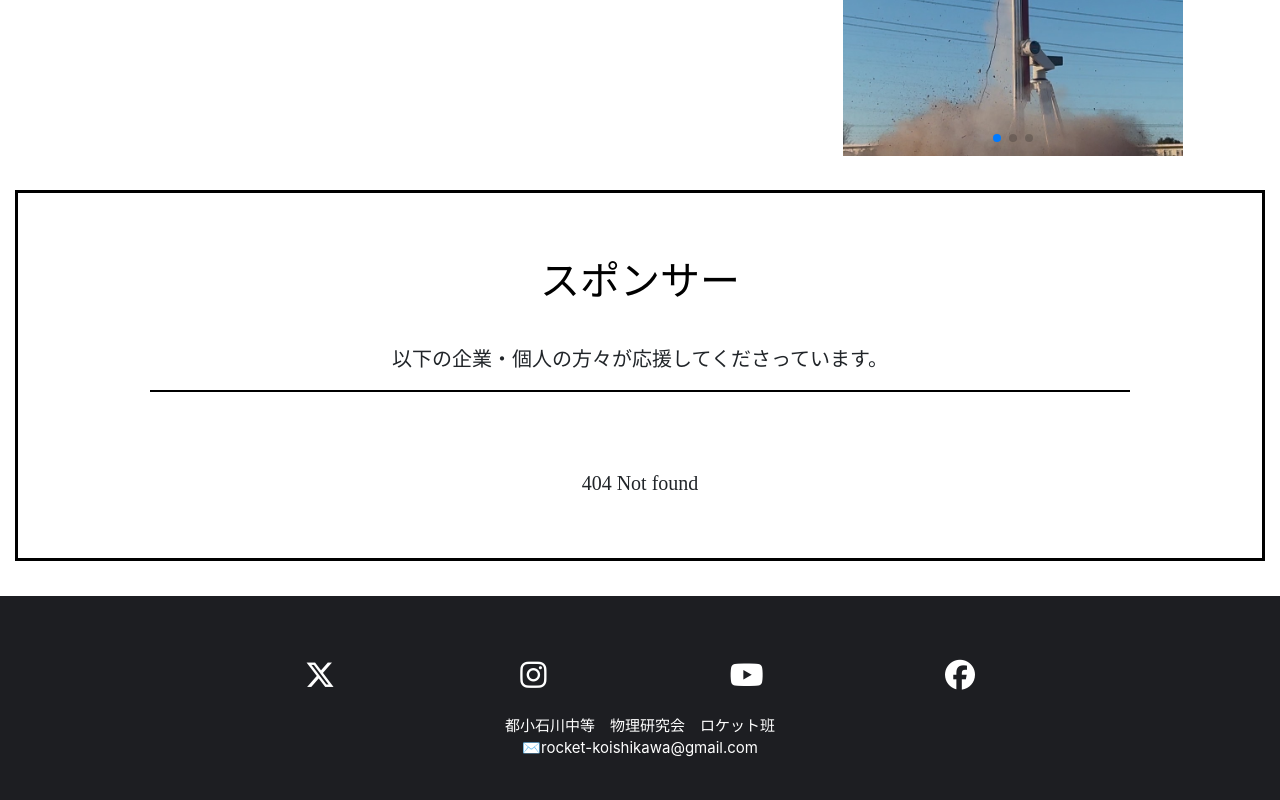
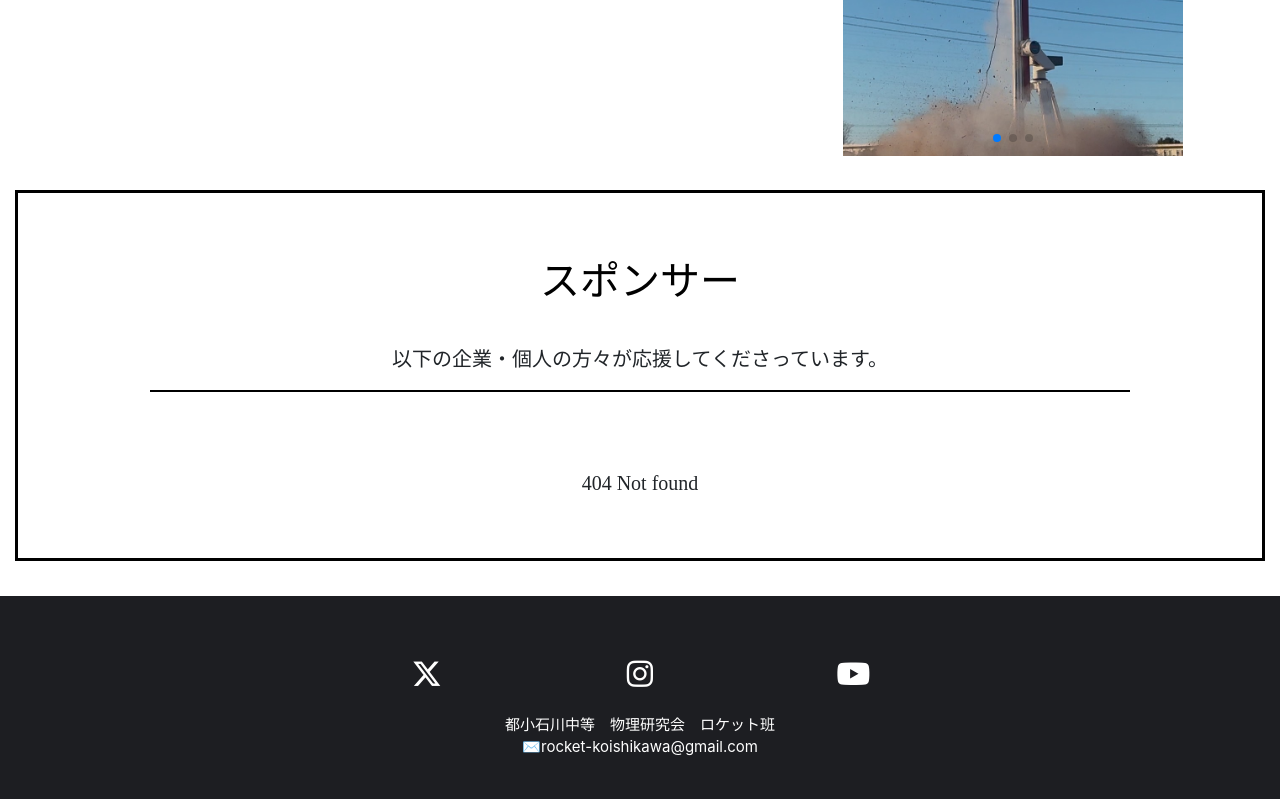
Before and after one commit to rocketkss/rocketkss.github.io, a plain HTML site: page index.html in a window 1280 px wide. Shown: the part 1494-2294 px from the top of the page. Drawn offline with nearby package versions, Linux system fonts and the light colour scheme; a web font is replaced by a local one.

Commit message:
footerupdate

```diff
--- a/index.html
+++ b/index.html
@@ -109,8 +109,7 @@
           <footer class="footer">
             <br>
             <div class="row">
-              <div class="col-12"></div>
-              <div class="col-2"></div>
+              <div class="col-3"></div>
               <div class="col-2">
                 <a href="https://x.com/rocket_kss"><i class="fa-brands fa-x-twitter fa-2x"></i></a>
               </div>
@@ -120,11 +119,8 @@
               <div class="col-2">
                 <a href="https://www.youtube.com/@rocket_kss"><i class="fa-brands fa-youtube fa-2x"></i></a>
               </div>
-              <div class="col-2">
-                <a href="https://www.facebook.com/profile.php?id=61572793517480"><i class="fa-brands fa-facebook fa-2x"></i></a>
-              </div>
-              <div class="col-2"></div>
-            </div>
+              <div class="col-3"></div>
+          </div>
             <br>
             <span class="copyright">
               都小石川中等　物理研究会　ロケット班
```
Also changed, not shown: aboutus.html (+2 -5 lines), blog.html (+2 -5 lines), blog/202502181.html (+2 -5 lines), contact.html (+2 -5 lines), history.html (+3 -6 lines).
